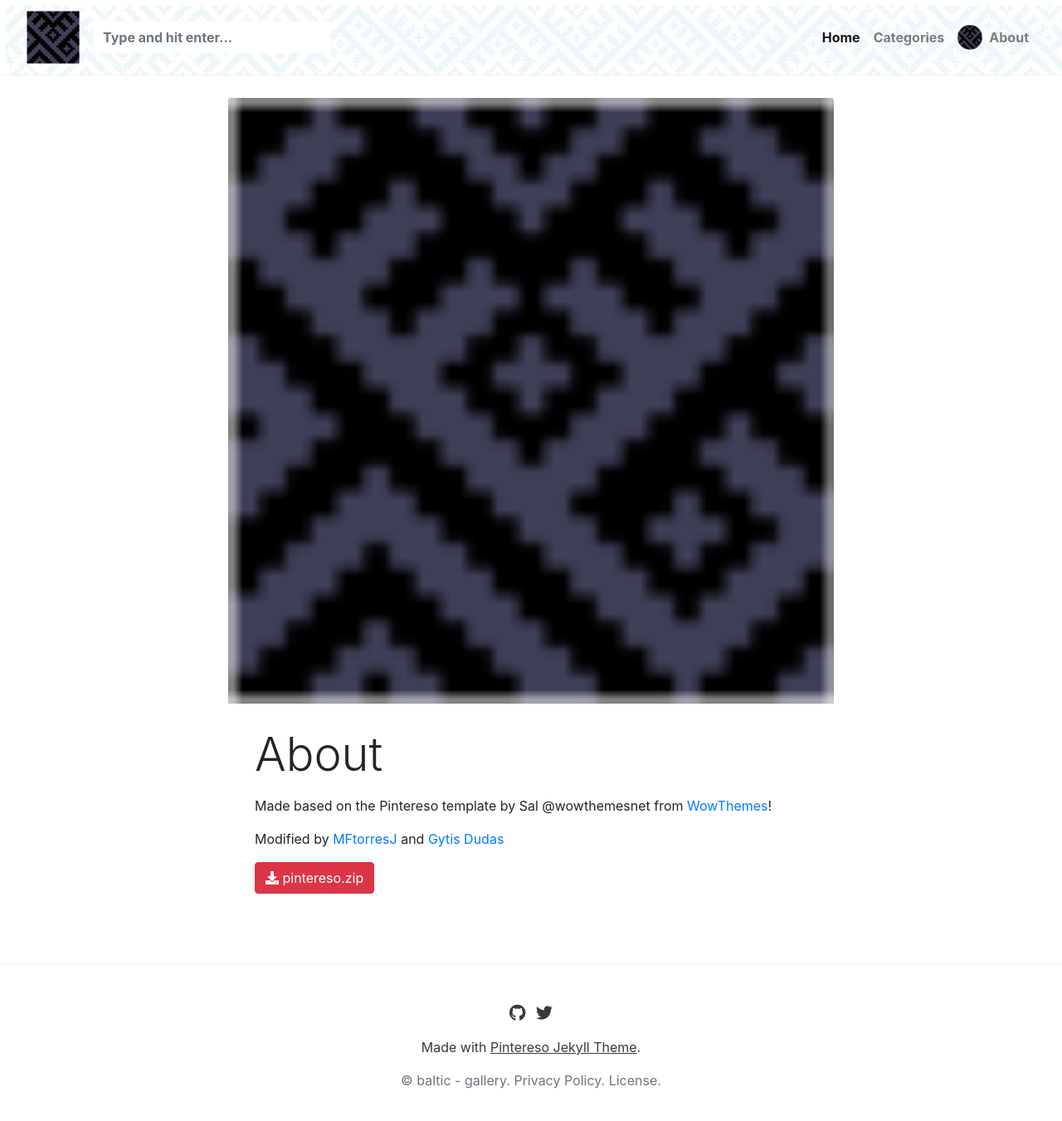
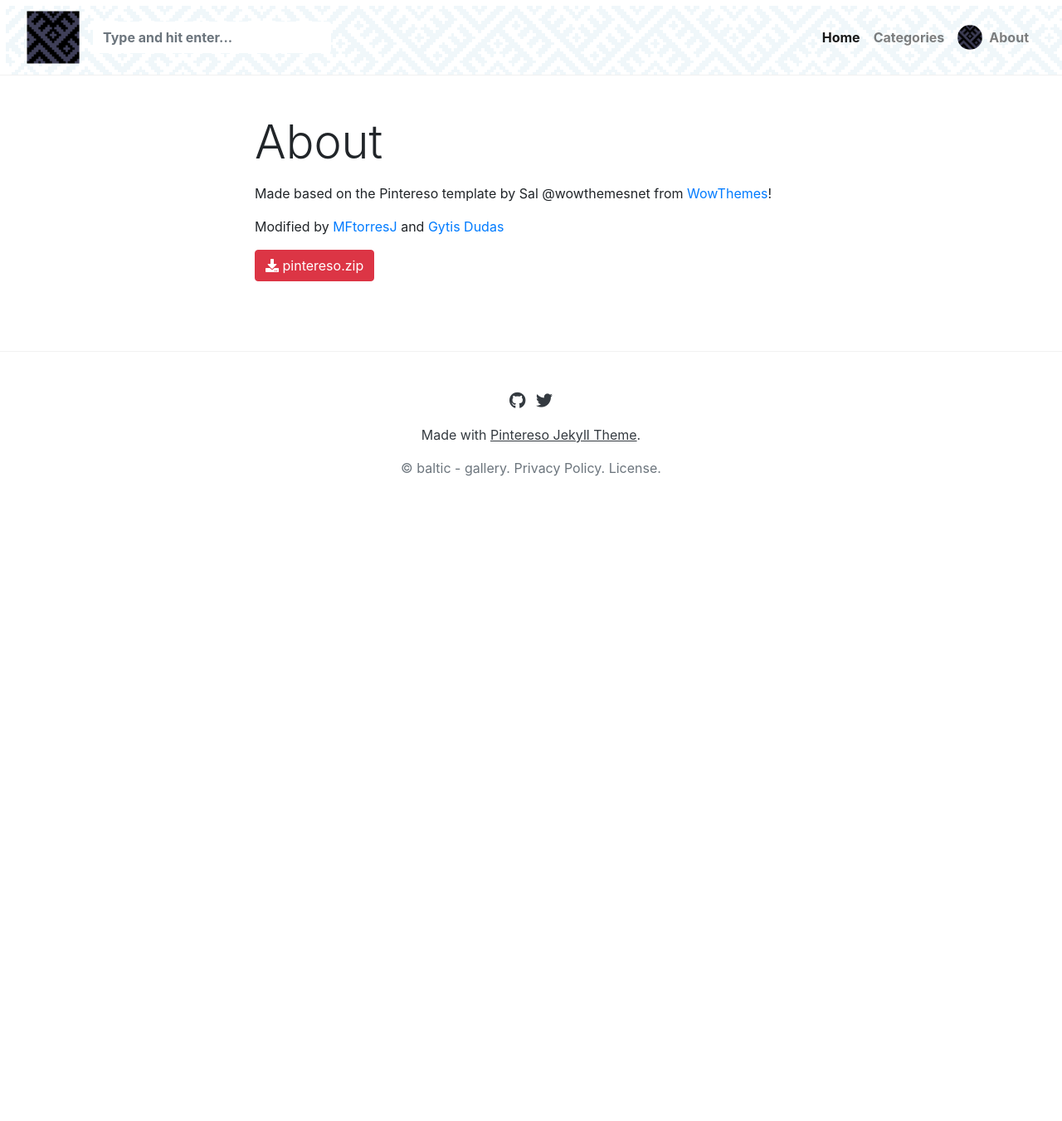
Before and after one commit to phylo-baltic/baltic-gallery, a Jekyll site: the page built from _pages/about.md, in a window 1280 px wide and 1378 px high. Shown: the top 1351 px of the window at 83% size. Built offline with Jekyll 4.4.1, drawn with Linux system fonts in a browser that asks for light colours; nearby versions of some CDN libraries; library files that are not in the unit come from our copies.

Commit message:
fixed img in about

```diff
--- a/_pages/about.md
+++ b/_pages/about.md
@@ -1,7 +1,6 @@
 ---
 title: "About"
 permalink: "/about.html"
-image: "/assets/img/baltic-logo.ico"
 ---
 
 
```
Also changed, not shown: 1 other file.
